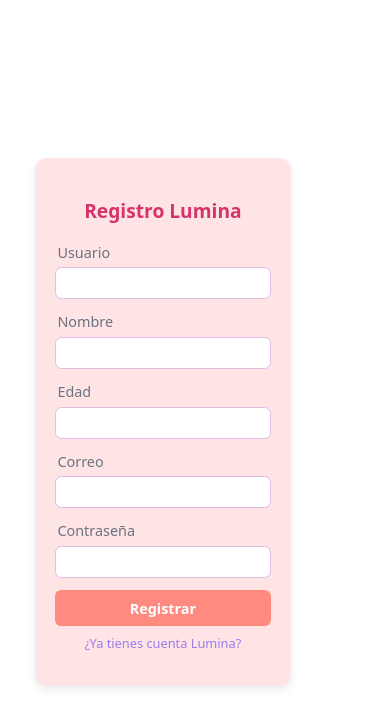
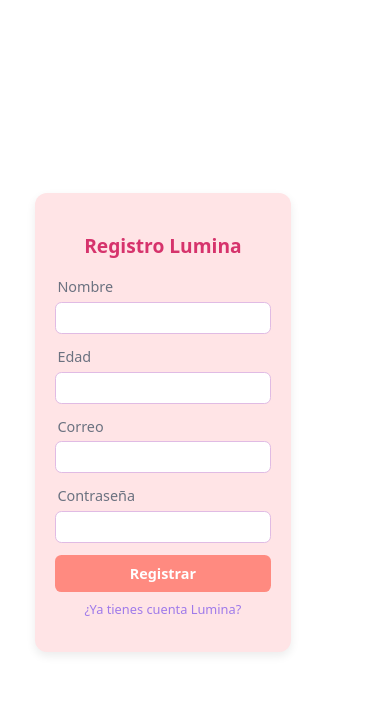
Before and after one commit to Dokarii/Lumina, a React (Vite) app: page /registro in a window 390 px wide. Shown: the top 726 px of the page. Built offline with nearby package versions, Linux system fonts and the light colour scheme.

Commit message:
Se corrige error con la conexion en base de datos

```diff
--- a/src/Pages/Registro.jsx
+++ b/src/Pages/Registro.jsx
@@ -3,7 +3,6 @@
 
 function Registro() {
   const [formData, setFormData] = useState({
-    usuario: "",
     nombre: "",
     edad: "",
     correo: "",
@@ -31,7 +30,6 @@
 
       if (data.success) {
         setFormData({
-          usuario: "",
           nombre: "",
           edad: "",
           correo: "",
@@ -48,18 +46,6 @@
       <p className="title">Registro Lumina</p>
       <form className="form" onSubmit={handleSubmit}>
         <div className="grid-pairs">
-          <div className="input-group">
-            <label htmlFor="usuario">Usuario</label>
-            <input
-              type="text"
-              name="usuario"
-              id="usuario"
-              value={formData.usuario}
-              onChange={handleChange}
-              required
-            />
-          </div>
-
           <div className="input-group">
             <label htmlFor="nombre">Nombre</label>
             <input
--- a/src/Pages/registro.css
+++ b/src/Pages/registro.css
@@ -17,7 +17,6 @@
   color: #d6336c;
   margin-bottom: 1rem;
 }
-
 
 /* ===== Inputs ===== */
 .input-group {
@@ -103,30 +102,40 @@
 }
 
 /* ===== Fila de dos columnas ===== */
-/* ===== Grid de pares ===== */
-.grid-pairs {
+/* ===== Organización de pares de inputs ===== */
+.input-pairs {
+  display: flex;
+  flex-direction: column;
+  gap: 1.5rem;
+  margin-bottom: 1.5rem;
+}
+
+.pair {
   display: grid;
   grid-template-columns: 1fr 1fr;
   gap: 1rem;
-}
-
-/* Asegura que todos los elementos ocupen el mismo ancho */
-.grid-pairs .input-group {
-  display: flex;
-  flex-direction: column;
   width: 100%;
 }
 
-/* Botón ocupa toda la columna derecha */
-.grid-pairs .sign {
-  margin-top: auto;
+.pair .input-group {
+  width: 100%;
+}
+
+/* Botón ajustado */
+.sign {
+  margin-top: 1rem;
   height: 2.5rem;
   font-size: 0.95rem;
 }
 
 /* Responsivo: en móviles se apilan */
 @media (max-width: 600px) {
-  .grid-pairs {
+  .pair {
     grid-template-columns: 1fr;
+    gap: 0.75rem;
+  }
+
+  .input-pairs {
+    gap: 0.75rem;
   }
 }
```
Also changed, not shown: 1 other file (tests, documents, lock files or other folders).
